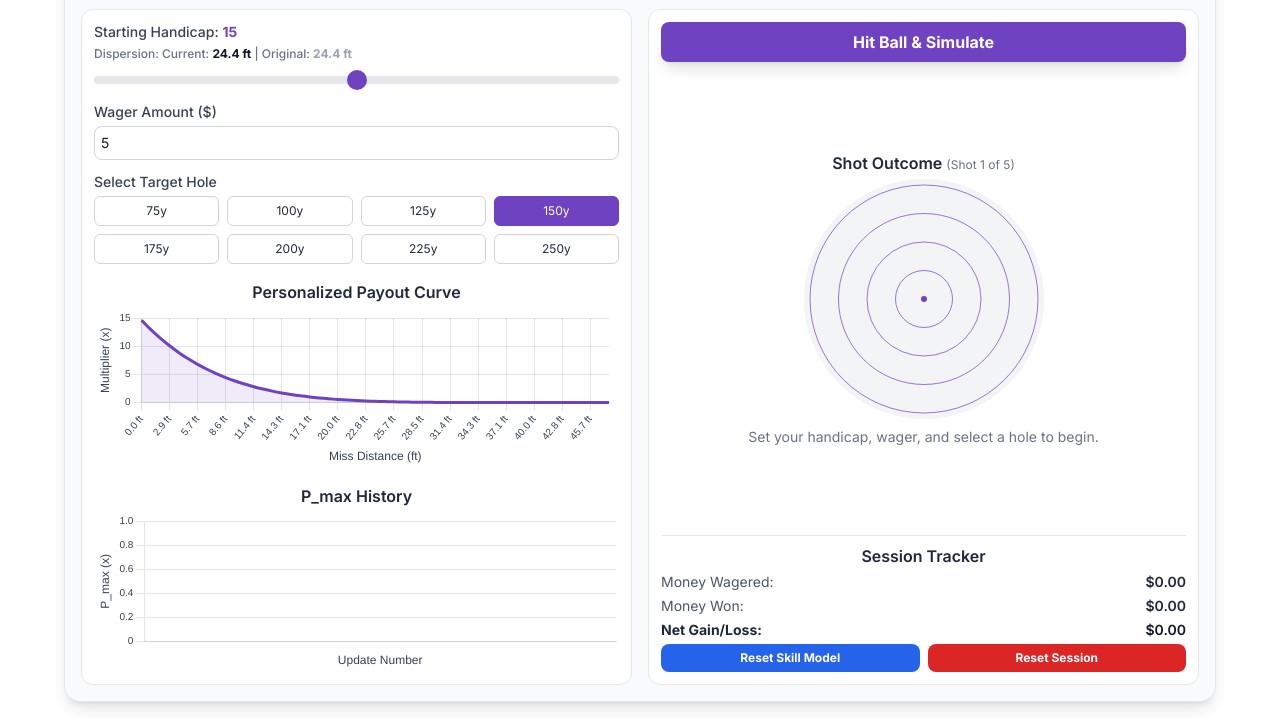
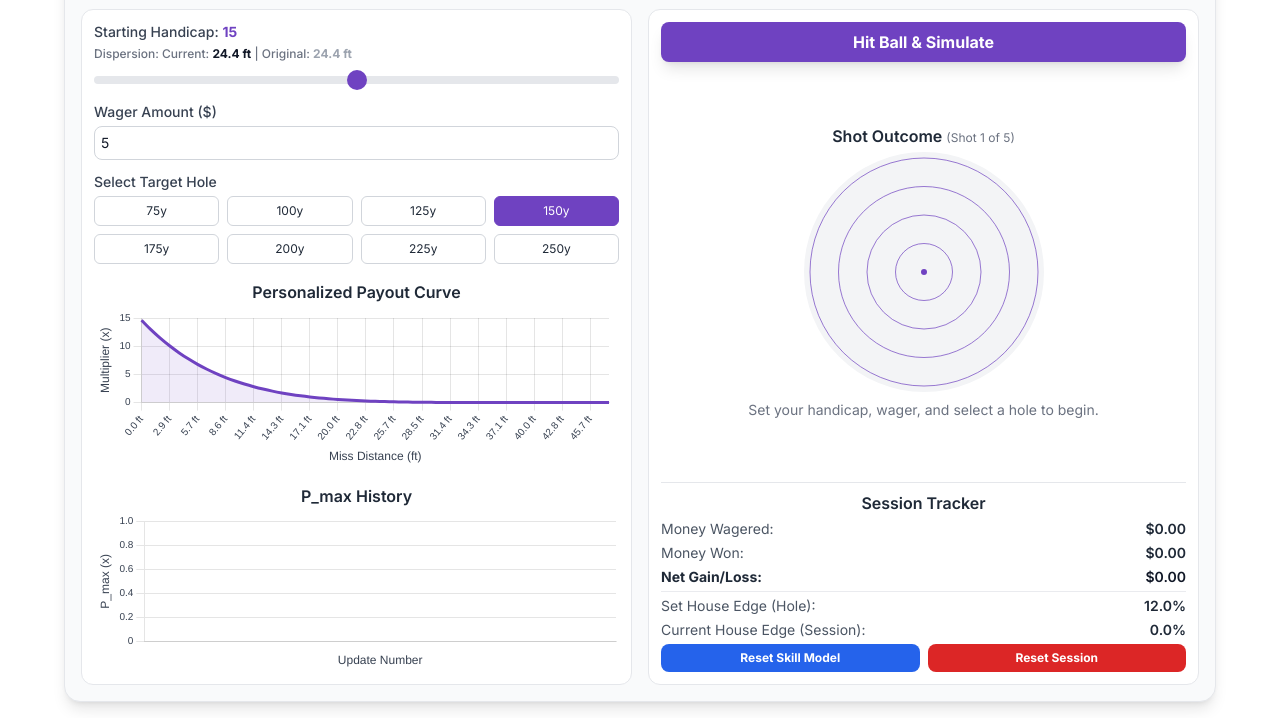
Before and after one commit to Iansabia/golf-simulator, a plain HTML site: page index.html in a window 1280 px wide. Shown: the part 88-806 px from the top of the page. Drawn offline with nearby package versions, Linux system fonts and the light colour scheme.

Commit message:
Update index.html

```diff
--- a/index.html
+++ b/index.html
@@ -126,6 +126,14 @@
                         <span class="text-gray-800">Net Gain/Loss:</span>
                         <span id="netTotal" class="font-semibold">$0.00</span>
                     </div>
+                    <div class="flex justify-between text-sm mt-1 pt-1 border-t border-gray-200/80">
+                        <span class="text-gray-600">Set House Edge (Hole):</span>
+                        <span id="setHouseEdge" class="font-semibold">0.0%</span>
+                    </div>
+                    <div class="flex justify-between text-sm">
+                        <span class="text-gray-600">Current House Edge (Session):</span>
+                        <span id="calculatedHouseEdge" class="font-semibold">0.0%</span>
+                    </div>
                     <div class="flex space-x-2 mt-2">
                         <button id="reset-skill-btn" class="w-full bg-blue-600 hover:bg-blue-700 text-white font-bold py-1.5 px-3 rounded-lg transition duration-300 text-xs">Reset Skill Model</button>
                         <button id="reset-session-btn" class="w-full bg-red-600 hover:bg-red-700 text-white font-bold py-1.5 px-3 rounded-lg transition duration-300 text-xs">Reset Session</button>
@@ -182,6 +190,8 @@
         const totalWageredEl = document.getElementById('totalWagered');
         const totalWonEl = document.getElementById('totalWon');
         const netTotalEl = document.getElementById('netTotal');
+        const setHouseEdgeEl = document.getElementById('setHouseEdge');
+        const calculatedHouseEdgeEl = document.getElementById('calculatedHouseEdge');
         const resetSkillBtn = document.getElementById('reset-skill-btn');
         const resetSessionBtn = document.getElementById('reset-session-btn');
         const shotBatchStatusEl = document.getElementById('shot-batch-status');
@@ -292,6 +302,16 @@
             } else {
                 netTotalEl.className = 'font-semibold text-gray-900';
             }
+
+            const selectedHole = holeData.find(h => h.id === selectedHoleId);
+            const setEdge = (1 - selectedHole.RTP) * 100;
+            setHouseEdgeEl.textContent = `${setEdge.toFixed(1)}%`;
+
+            let calculatedEdge = 0;
+            if (totalWagered > 0) {
+                calculatedEdge = ((totalWagered - totalWon) / totalWagered) * 100;
+            }
+            calculatedHouseEdgeEl.textContent = `${calculatedEdge.toFixed(1)}%`;
         }
 
         function drawTarget(d_max) {
```
